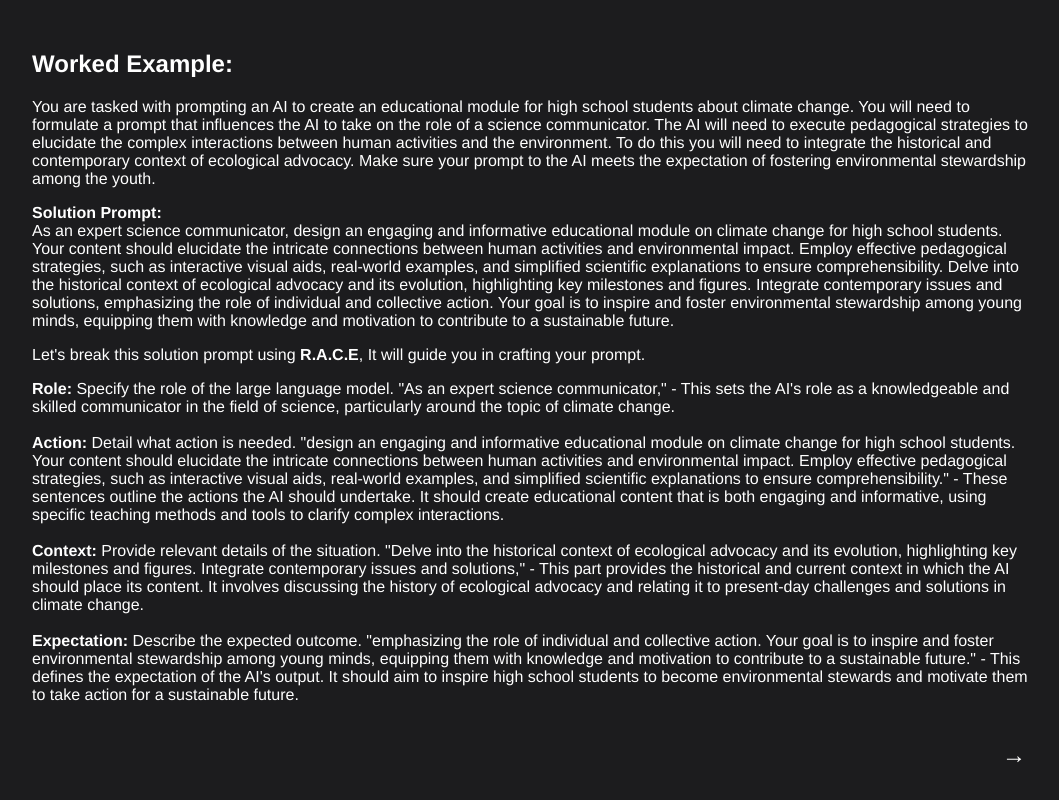
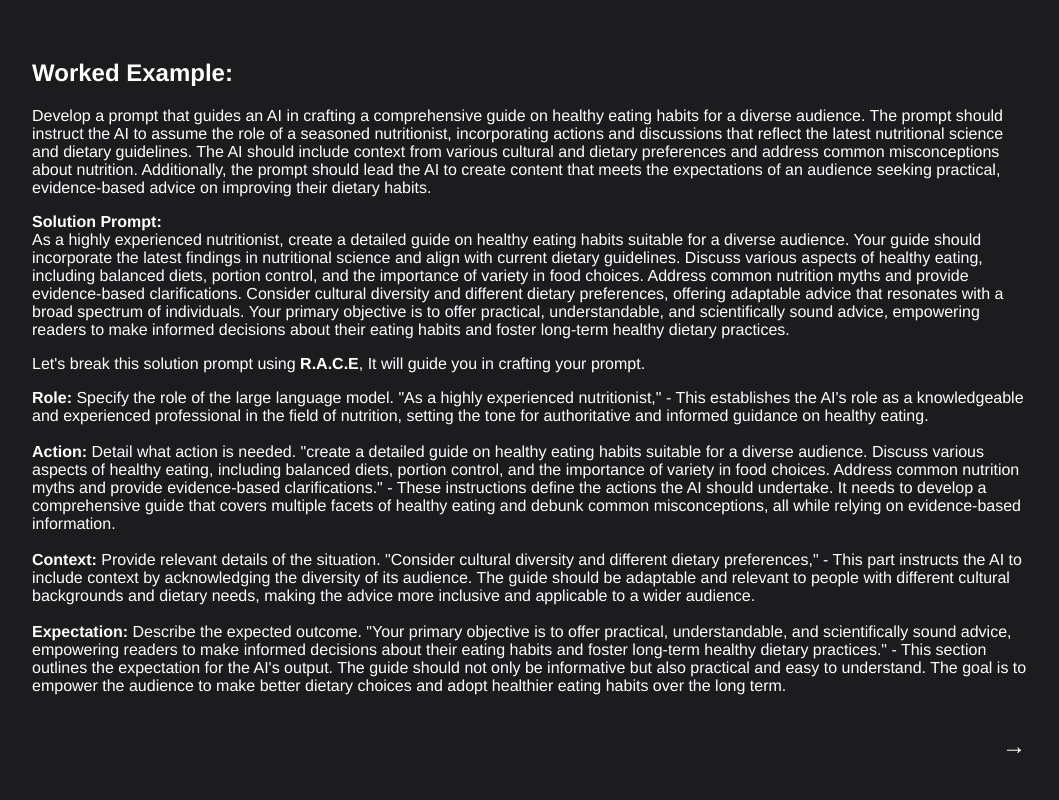
Before and after one commit to EduardoTrevino/API_flask_python, a Flask app: page /worked_example_2 in a window 1280 px wide. Shown: the whole page, without its empty margins (108-1167 px from the left). Run offline with Flask 3, Linux system fonts and the light colour scheme.

Commit message:
final for pretest on Wanye

```diff
--- a/templates/worked_example_2.html
+++ b/templates/worked_example_2.html
@@ -39,14 +39,14 @@
 <body>
     <div class="content">
         <h2>Worked Example:</h2>
-        <p>You are tasked with prompting an AI to create an educational module for high school students about climate change. You will need to formulate a prompt that influences the AI to take on the role of a science communicator. The AI will need to execute pedagogical strategies to elucidate the complex interactions between human activities and the environment. To do this you will need to integrate the historical and contemporary context of ecological advocacy. Make sure your prompt to the AI meets the expectation of fostering environmental stewardship among the youth.</p>
+        <p>Develop a prompt that guides an AI in crafting a comprehensive guide on healthy eating habits for a diverse audience. The prompt should instruct the AI to assume the role of a seasoned nutritionist, incorporating actions and discussions that reflect the latest nutritional science and dietary guidelines. The AI should include context from various cultural and dietary preferences and address common misconceptions about nutrition. Additionally, the prompt should lead the AI to create content that meets the expectations of an audience seeking practical, evidence-based advice on improving their dietary habits.</p>
         <p><strong>Solution Prompt:</strong><br>
-        As an expert science communicator, design an engaging and informative educational module on climate change for high school students. Your content should elucidate the intricate connections between human activities and environmental impact. Employ effective pedagogical strategies, such as interactive visual aids, real-world examples, and simplified scientific explanations to ensure comprehensibility. Delve into the historical context of ecological advocacy and its evolution, highlighting key milestones and figures. Integrate contemporary issues and solutions, emphasizing the role of individual and collective action. Your goal is to inspire and foster environmental stewardship among young minds, equipping them with knowledge and motivation to contribute to a sustainable future.</p>
+        As a highly experienced nutritionist, create a detailed guide on healthy eating habits suitable for a diverse audience. Your guide should incorporate the latest findings in nutritional science and align with current dietary guidelines. Discuss various aspects of healthy eating, including balanced diets, portion control, and the importance of variety in food choices. Address common nutrition myths and provide evidence-based clarifications. Consider cultural diversity and different dietary preferences, offering adaptable advice that resonates with a broad spectrum of individuals. Your primary objective is to offer practical, understandable, and scientifically sound advice, empowering readers to make informed decisions about their eating habits and foster long-term healthy dietary practices.</p>
         Let's break this solution prompt using <strong>R.A.C.E</strong>, It will guide you in crafting your prompt.</p>
-        <strong>Role:</strong> Specify the role of the large language model. "As an expert science communicator," - This sets the AI's role as a knowledgeable and skilled communicator in the field of science, particularly around the topic of climate change.<br><br>
-        <strong>Action:</strong> Detail what action is needed. "design an engaging and informative educational module on climate change for high school students. Your content should elucidate the intricate connections between human activities and environmental impact. Employ effective pedagogical strategies, such as interactive visual aids, real-world examples, and simplified scientific explanations to ensure comprehensibility." - These sentences outline the actions the AI should undertake. It should create educational content that is both engaging and informative, using specific teaching methods and tools to clarify complex interactions.<br><br>
-        <strong>Context:</strong> Provide relevant details of the situation. "Delve into the historical context of ecological advocacy and its evolution, highlighting key milestones and figures. Integrate contemporary issues and solutions," - This part provides the historical and current context in which the AI should place its content. It involves discussing the history of ecological advocacy and relating it to present-day challenges and solutions in climate change.<br><br>
-        <strong>Expectation:</strong> Describe the expected outcome.  "emphasizing the role of individual and collective action. Your goal is to inspire and foster environmental stewardship among young minds, equipping them with knowledge and motivation to contribute to a sustainable future." - This defines the expectation of the AI's output. It should aim to inspire high school students to become environmental stewards and motivate them to take action for a sustainable future.</p>
+        <strong>Role:</strong> Specify the role of the large language model.  "As a highly experienced nutritionist," - This establishes the AI's role as a knowledgeable and experienced professional in the field of nutrition, setting the tone for authoritative and informed guidance on healthy eating.<br><br>
+        <strong>Action:</strong> Detail what action is needed. "create a detailed guide on healthy eating habits suitable for a diverse audience. Discuss various aspects of healthy eating, including balanced diets, portion control, and the importance of variety in food choices. Address common nutrition myths and provide evidence-based clarifications." - These instructions define the actions the AI should undertake. It needs to develop a comprehensive guide that covers multiple facets of healthy eating and debunk common misconceptions, all while relying on evidence-based information.<br><br>
+        <strong>Context:</strong> Provide relevant details of the situation. "Consider cultural diversity and different dietary preferences," - This part instructs the AI to include context by acknowledging the diversity of its audience. The guide should be adaptable and relevant to people with different cultural backgrounds and dietary needs, making the advice more inclusive and applicable to a wider audience.<br><br>
+        <strong>Expectation:</strong> Describe the expected outcome. "Your primary objective is to offer practical, understandable, and scientifically sound advice, empowering readers to make informed decisions about their eating habits and foster long-term healthy dietary practices." - This section outlines the expectation for the AI's output. The guide should not only be informative but also practical and easy to understand. The goal is to empower the audience to make better dietary choices and adopt healthier eating habits over the long term.</p>
 
         <!-- <button class="next-button" onclick="sendData(); window.location.href='question_page'">→</button> -->
         <button class="next-button" onclick="sendData()">→</button>
```
